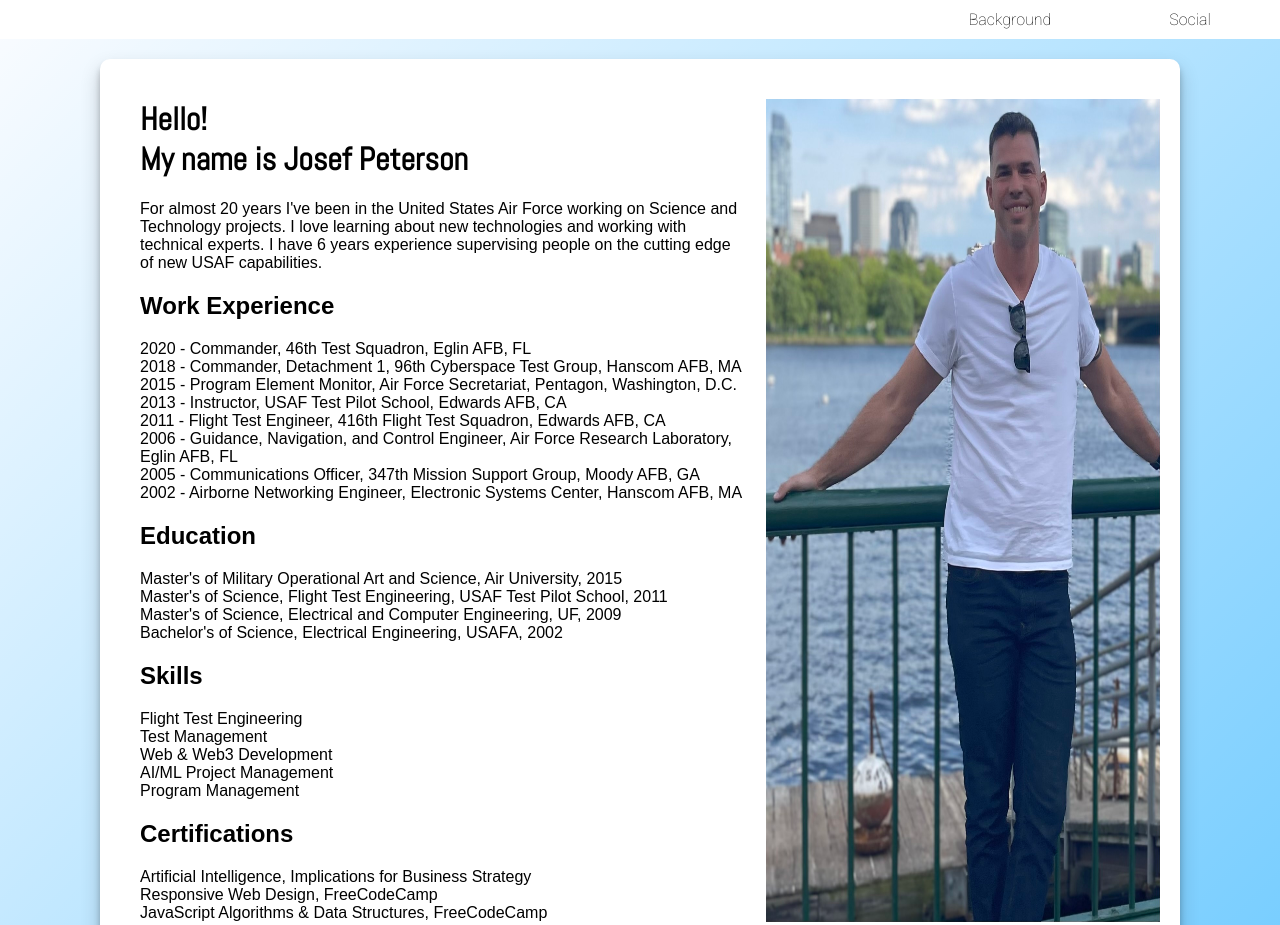
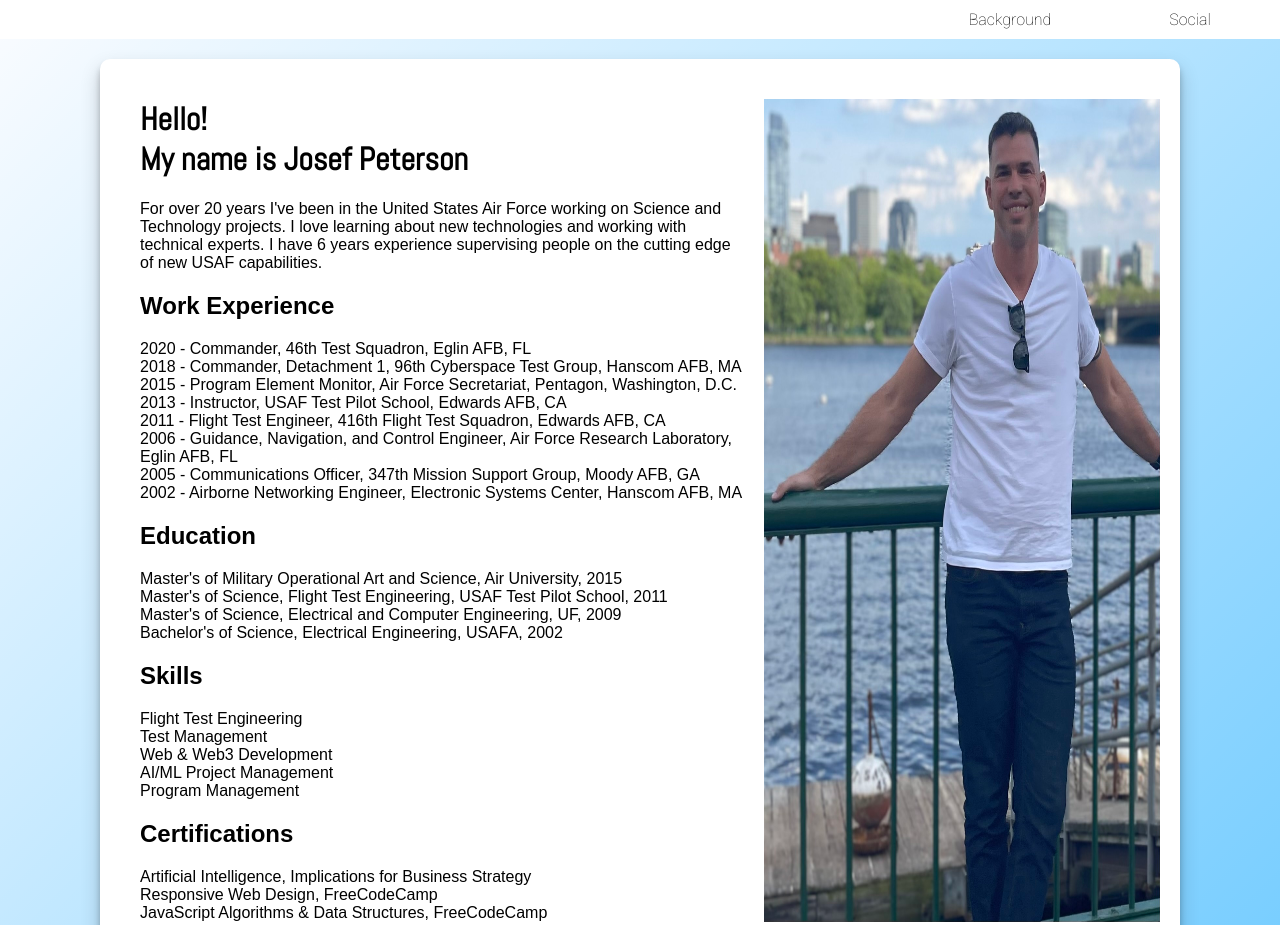
Before and after one commit to JoeCool02/JoeCool02.github.io, a plain HTML site: page index.html in a window 1280 px wide. Shown: the top 925 px of the page. Drawn offline with Linux system fonts and the light colour scheme.

Commit message:
Updated bio

```diff
--- a/index.html
+++ b/index.html
@@ -24,7 +24,7 @@
                     My name is Josef Peterson
                 </h1>
                 <div id="intro">
-                    For almost 20 years I've been in the United States Air Force working on Science and Technology
+                    For over 20 years I've been in the United States Air Force working on Science and Technology
                     projects. I
                     love learning about new technologies and working with technical experts. I have 6 years
                     experience supervising people on the cutting edge of new USAF capabilities.
```
